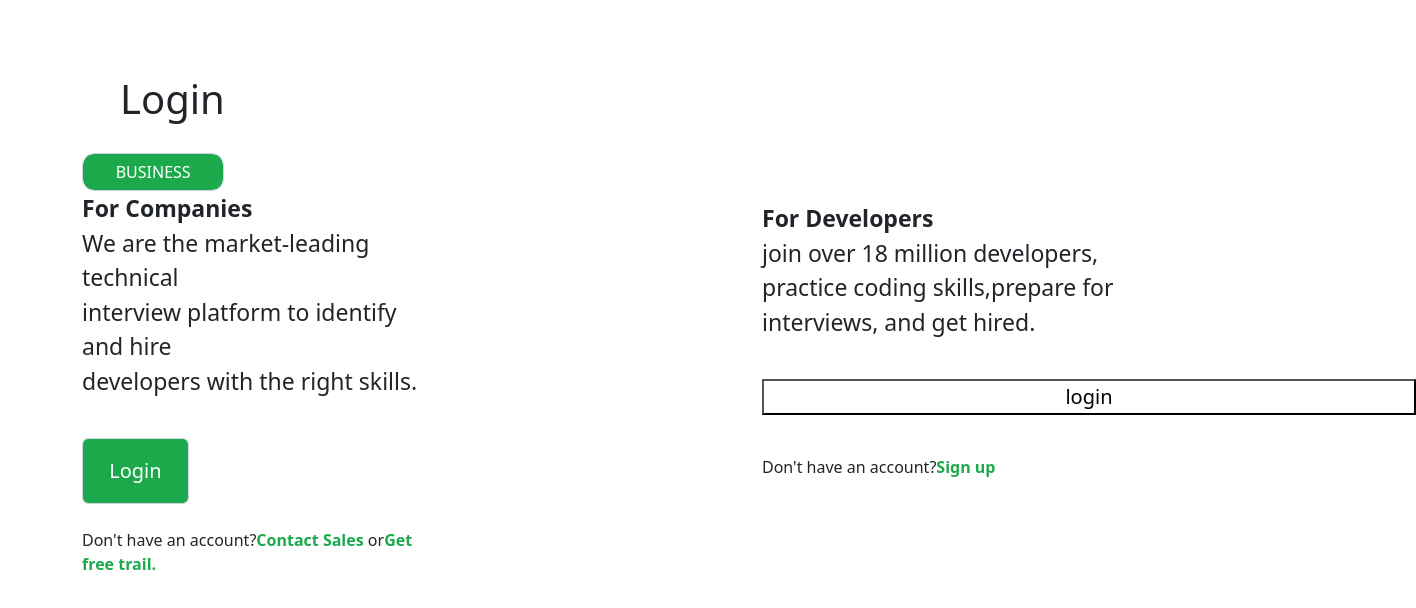
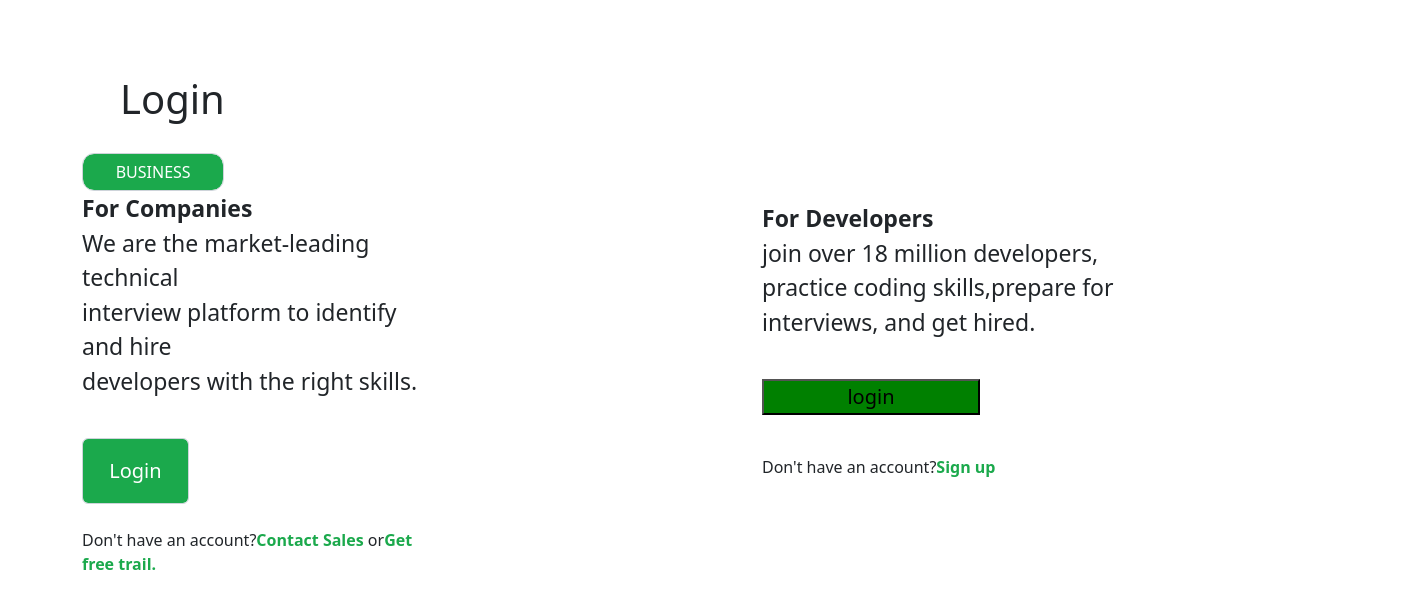
Before and after one commit to sra-123/code_warriors, a plain HTML site: page s.html in a window 1280 px wide. Shown: the part 92-700 px from the top of the page, 1416 px wide, since content can reach past the window. Drawn offline with Linux system fonts and the light colour scheme.

Commit message:
Update s.html

```diff
--- a/s.html
+++ b/s.html
@@ -57,7 +57,7 @@
                     <br><br>
                     <p style="font-size:23px"><b>For Developers</b><br>join over 18 million developers,<br>practice coding skills,prepare for<br>interviews, and get hired.</p>
                     <br>
-                    <p><button onclick="window.location.href = 'login.html';" style="font-size:20px;width:150%;background-color:#FFFFFF">login</button></p>
+                    <p><button onclick="window.location.href = 'login.html';" style="font-size:20px;width:50%;background-color:green">login</button></p>
                     <br>
                     <p>Don't have an account?<b style="color:#1ba94c"><b>Sign up </b></p>
 
```
